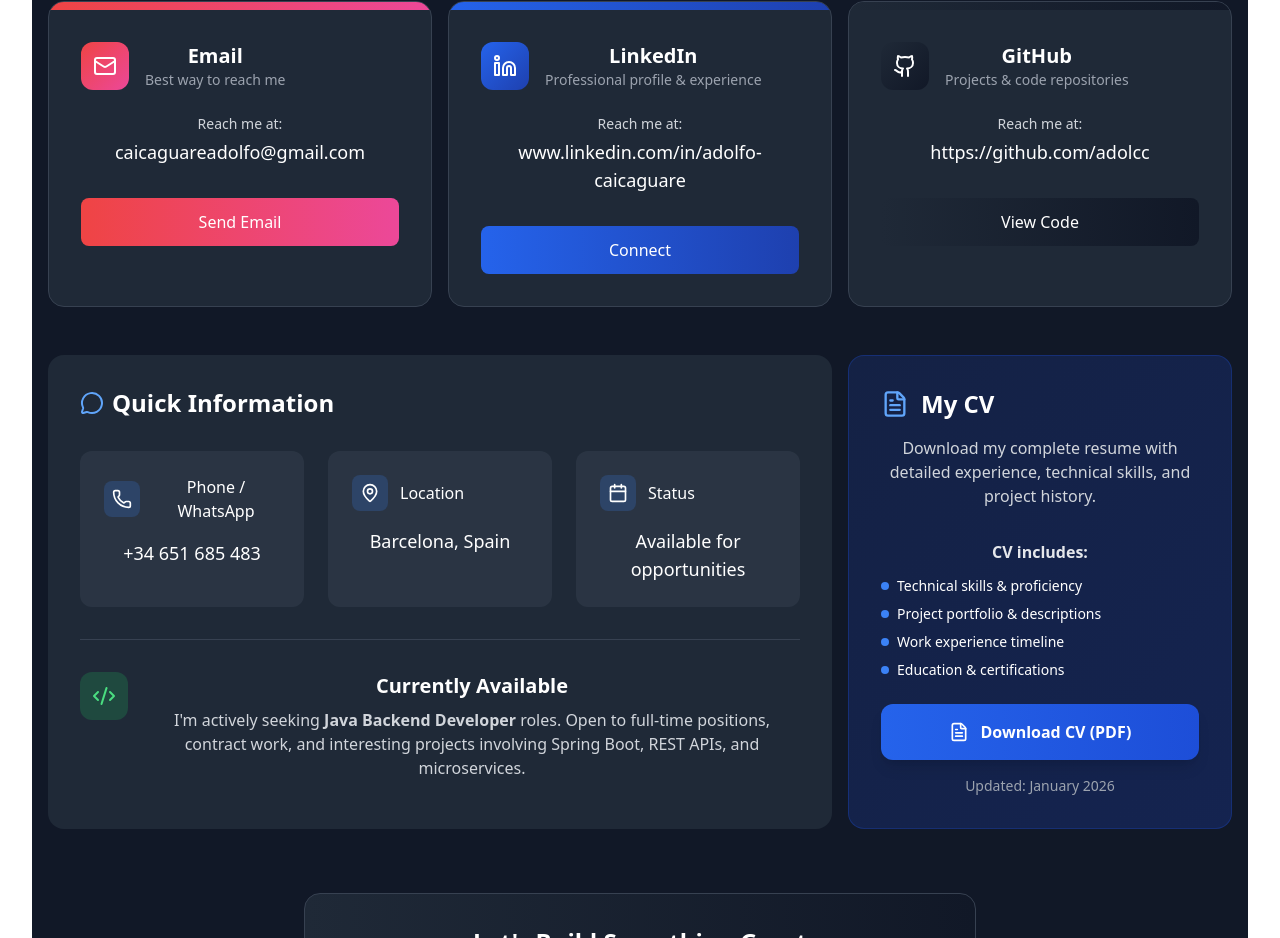
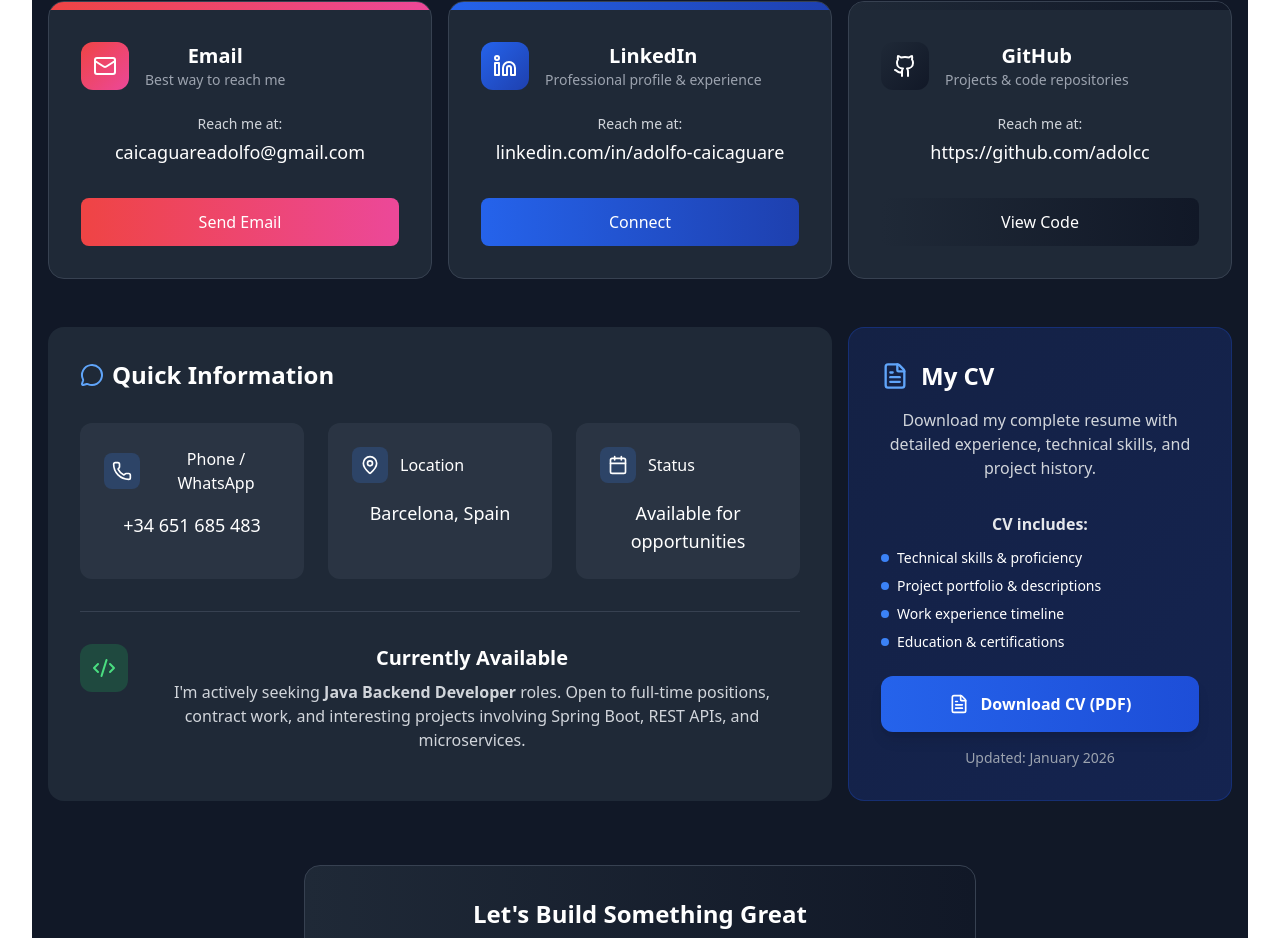
Before and after one commit to adolcc/spring-react-portfolio, a React (Vite) app: page / in a window 1280 px wide. Shown: the part 5512-6450 px from the top of the page. Built offline with nearby package versions, Linux system fonts and the light colour scheme.

Commit message:
refactor: contact - hero - link sections

```diff
--- a/src/components/Contact.jsx
+++ b/src/components/Contact.jsx
@@ -25,8 +25,8 @@ export default function Contact() {
     {
       icon: <Linkedin size={24} />,
       title: "LinkedIn",
-      value: "www.linkedin.com/in/adolfo-caicaguare",
-      href: "www.linkedin.com/in/adolfo-caicaguare",
+      value: "linkedin.com/in/adolfo-caicaguare",
+      href: "https://www.linkedin.com/in/adolfo-caicaguare",
       description: "Professional profile & experience",
       color: "from-blue-600 to-blue-800",
       buttonText: "Connect",
@@ -267,7 +267,7 @@ export default function Contact() {
                 Send an Email
               </a>
               <a
-                href="www.linkedin.com/in/adolfo-caicaguare"
+                href="https://www.linkedin.com/in/adolfo-caicaguare"
                 target="_blank"
                 rel="noopener noreferrer"
                 className="px-6 py-3 bg-gray-700 hover:bg-gray-600 text-white font-medium rounded-lg transition-colors"
--- a/src/components/Hero.jsx
+++ b/src/components/Hero.jsx
@@ -15,12 +15,12 @@ export default function Hero() {
   const socialLinks = [
     {
       icon: <Github size={20} />,
-      href: "https://github.com/yourusername",
+      href: "https://github.com/adolcc",
       label: "GitHub",
     },
     {
       icon: <Linkedin size={20} />,
-      href: "https://github.com/adolcc",
+      href: "https://www.linkedin.com/in/adolfo-caicaguare",
       label: "LinkedIn",
     },
     {
```
